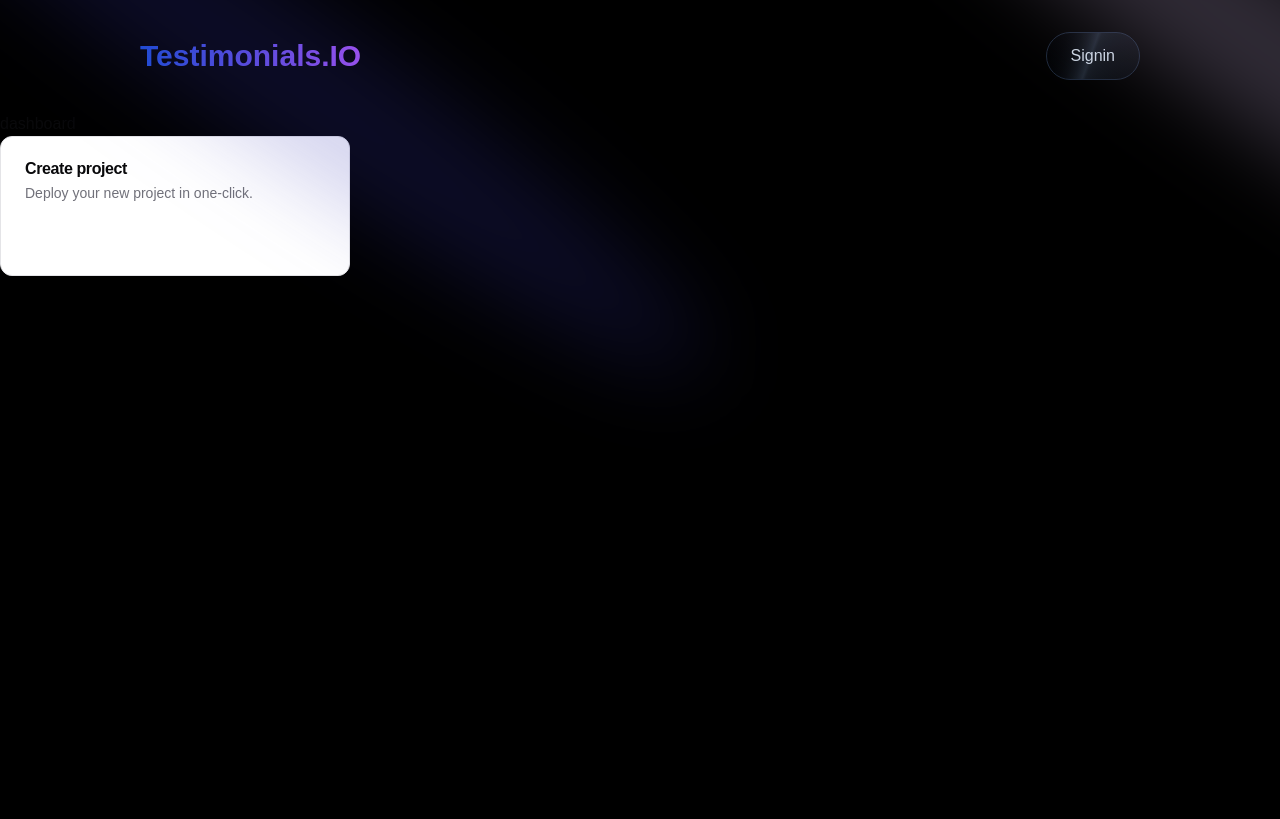
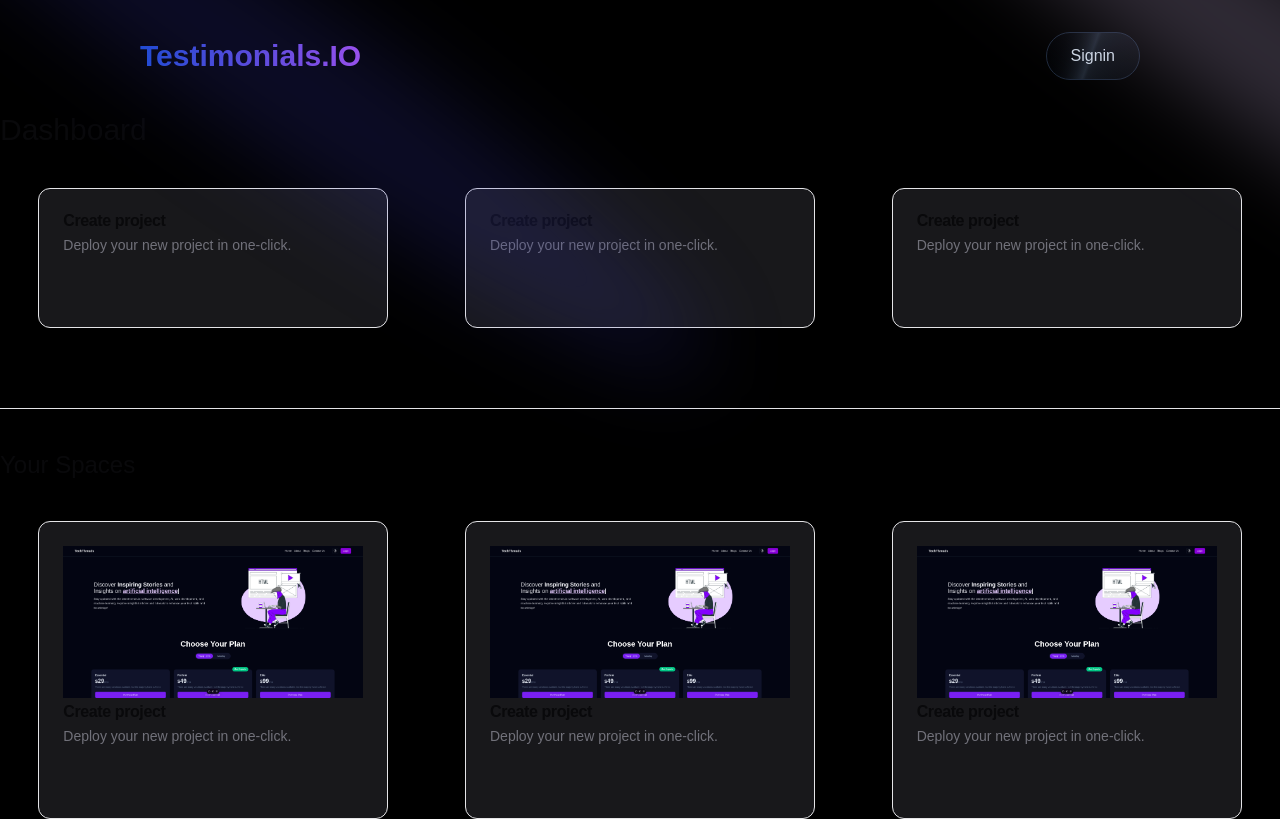
Before and after one commit to sofisalmanarif/testimonial, a Next.js app: page /dashboard in a window 1280 px wide. Shown: the top 819 px of the page. Built offline with nearby package versions, Linux system fonts and the light colour scheme.

Commit message:
dashboard page done

```diff
--- a/src/app/(dashboard)/dashboard/page.tsx
+++ b/src/app/(dashboard)/dashboard/page.tsx
@@ -3,10 +3,23 @@ import React from 'react'
 
 const Page = () => {
   return (
-    <div>
-      <h1>dashboard</h1>
+    <main className='container mx-auto max-w-7xl flex-col flex gap-10'>
+      <h1 className='text-3xl'>Dashboard</h1>
+      <section className=' border-b pb-20 grid grid-cols-3 justify-items-center'>
       <DashboardCard/>
-    </div>
+      <DashboardCard/>
+      <DashboardCard/>
+      </section>
+      <section className='flex gap-10 flex-col'>
+        <h2 className='text-2xl'>Your Spaces</h2>
+        <section className='grid grid-cols-3 justify-items-center'>
+  <DashboardCard image={"/techThreads.png"}/>
+  <DashboardCard image={"/techThreads.png"}/>
+  <DashboardCard image={"/public/techThreads.png"}/>
+</section>
+
+      </section>
+    </main>
   )
 }
 
--- a/src/components/DashboardCard.tsx
+++ b/src/components/DashboardCard.tsx
@@ -9,12 +9,17 @@ import {
   CardHeader,
   CardTitle,
 } from "@/components/ui/card"
+import Image from "next/image"
 
+interface CardPropType{
+    image?:string
+}
 
-export function DashboardCard() {
+export function DashboardCard(props:CardPropType) {
   return (
-    <Card className="w-[350px]">
+    <Card className="w-[350px] backdrop-blur-3xl bg-zinc-900">
       <CardHeader>
+        {props.image&& <Image alt="Soryy" height={100} width={340} src={'/techThreads.png'}/>}
         <CardTitle>Create project</CardTitle>
         <CardDescription>Deploy your new project in one-click.</CardDescription>
       </CardHeader>
```
Also changed, not shown: public/techThreads.png (added).
